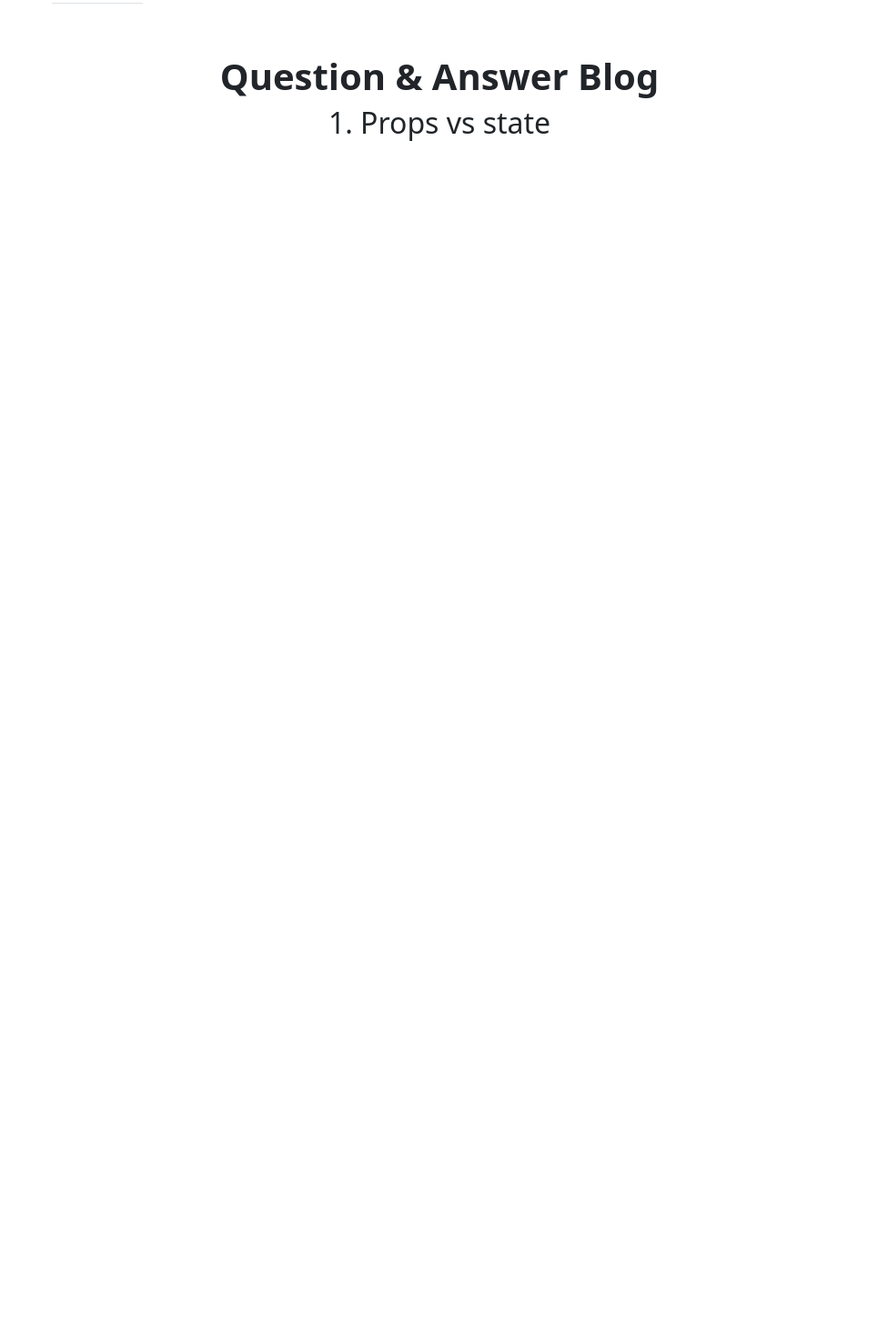
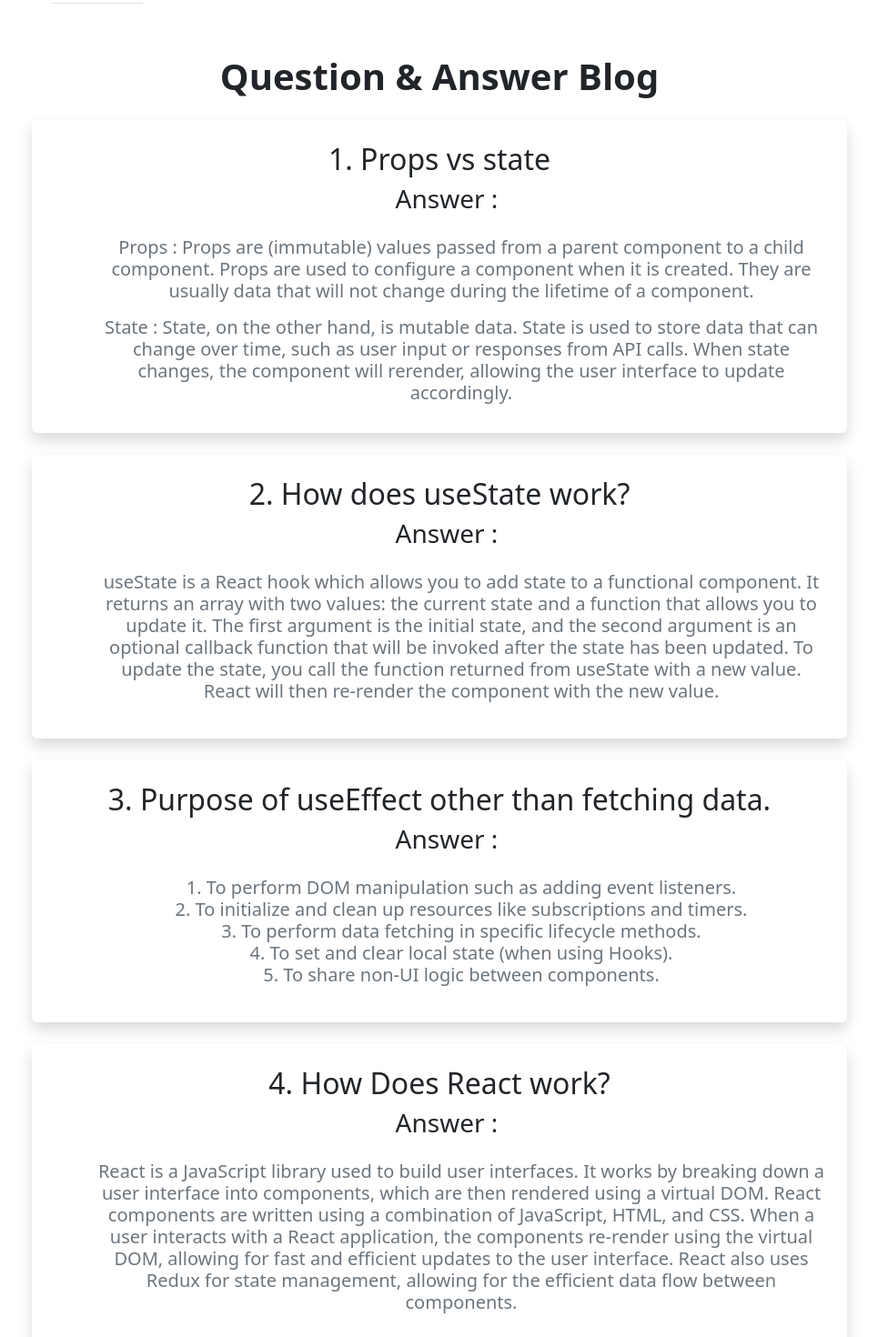
Before and after one commit to rejaul360/Assingment_8_Knowlage_Cafe, a React (Create React App) app: page / in a window 1280 px wide. Shown: the part 3120-4590 px from the top of the page at 91% size, without its empty margins (157-1122 px from the left). Before the commit the page ends 3312 px from the top, so only its background shows below. Built offline with nearby package versions, Linux system fonts and the light colour scheme.

Commit message:
blog page with mobile responsive done

```diff
--- a/src/Component/Blog/Blog.jsx
+++ b/src/Component/Blog/Blog.jsx
@@ -3,15 +3,54 @@ import './Blog.css'
 
 const Blog = () => {
     return (
-        <div className='row'>
+        <div className='row blog'>
             <div>
-                <h1 className='text-center fw-bold'>Question & Answer Blog</h1>
+                <h1 className='text-center fw-bold mb-4'>Question & Answer Blog</h1>
             </div>
 
-            <div>
+            <div className='Regular shadow p-4 rounded mb-4'>
                 <h2>1. Props vs state</h2>
-                 <h3></h3>
+                <h3 className='ms-3 mb-4'>Answer :</h3>
+                <div className='ms-5'>
+                    <h5 className='mb-3 text-secondary'> Props : Props are (immutable) values passed from a parent component to a child component. Props are used to configure a component when it is created. They are usually data that will not change during the lifetime of a component.</h5>
+                    <h5 className='text-secondary'>State : State, on the other hand, is mutable data. State is used to store data that can change over time, such as user input or responses from API calls. When state changes, the component will rerender, allowing the user interface to update accordingly. </h5>
+                </div>
+            </div>
+            <div className='Regular shadow p-4 rounded mb-4'>
+                <h2>2. How does useState work?</h2>
+                <h3 className='ms-3 mb-4'>Answer :</h3>
+                <div className='ms-5'>
+                    <h5 className='mb-3 text-secondary'>
+                        useState is a React hook which allows you to add state to a functional component. It returns an array with two values: the current state and a function that allows you to update it. The first argument is the initial state, and the second argument is an optional callback function that will be invoked after the state has been updated. To update the state, you call the function returned from useState with a new value. React will then re-render the component with the new value. </h5>
 
+                </div>
+            </div>
+            <div className='Regular shadow p-4 rounded mb-4'>
+                <h2>3. Purpose of useEffect other than fetching data.</h2>
+                <h3 className='ms-3 mb-4'>Answer :</h3>
+                <div className='ms-5'>
+                    <h5 className='mb-3 text-secondary'>
+
+                        1. To perform DOM manipulation such as adding event listeners.
+                        <br />
+                        2. To initialize and clean up resources like subscriptions and timers.
+                        <br />
+                        3. To perform data fetching in specific lifecycle methods.
+                        <br />
+                        4. To set and clear local state (when using Hooks).
+                        <br />
+                        5. To share non-UI logic between components.</h5>
+                </div>
+            </div>
+            <div className='Regular shadow p-4 rounded mb-4'>
+                <h2>4. How Does React work?</h2>
+                <h3 className='ms-3 mb-4'>Answer :</h3>
+                <div className='ms-5'>
+                    <h5 className='mb-3 text-secondary'>
+
+                        React is a JavaScript library used to build user interfaces. It works by breaking down a user interface into components, which are then rendered using a virtual DOM. React components are written using a combination of JavaScript, HTML, and CSS. When a user interacts with a React application, the components re-render using the virtual DOM, allowing for fast and efficient updates to the user interface. React also uses Redux for state management, allowing for the efficient data flow between components.
+                    </h5>
+                </div>
             </div>
         </div>
     );
--- a/src/Component/Home/Home.css
+++ b/src/Component/Home/Home.css
@@ -120,4 +120,7 @@
         margin: 10px auto;
 
     }
+    .blog{
+        padding: 20px;
+    }
   }
```
